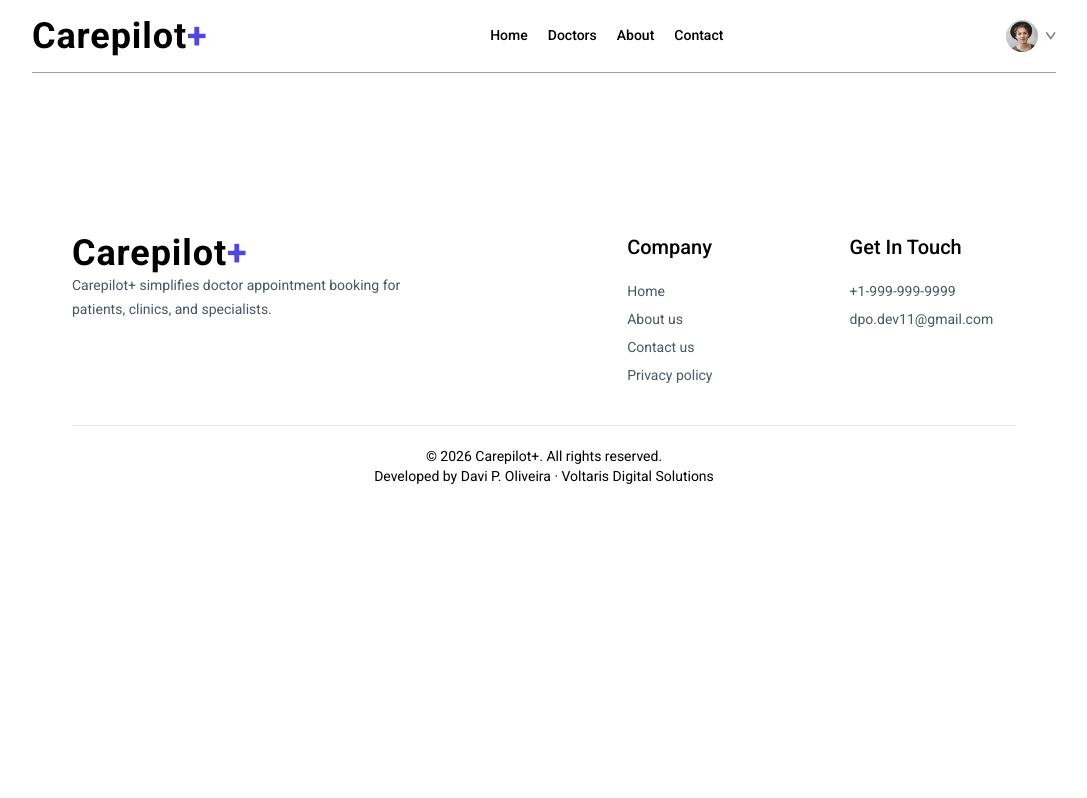
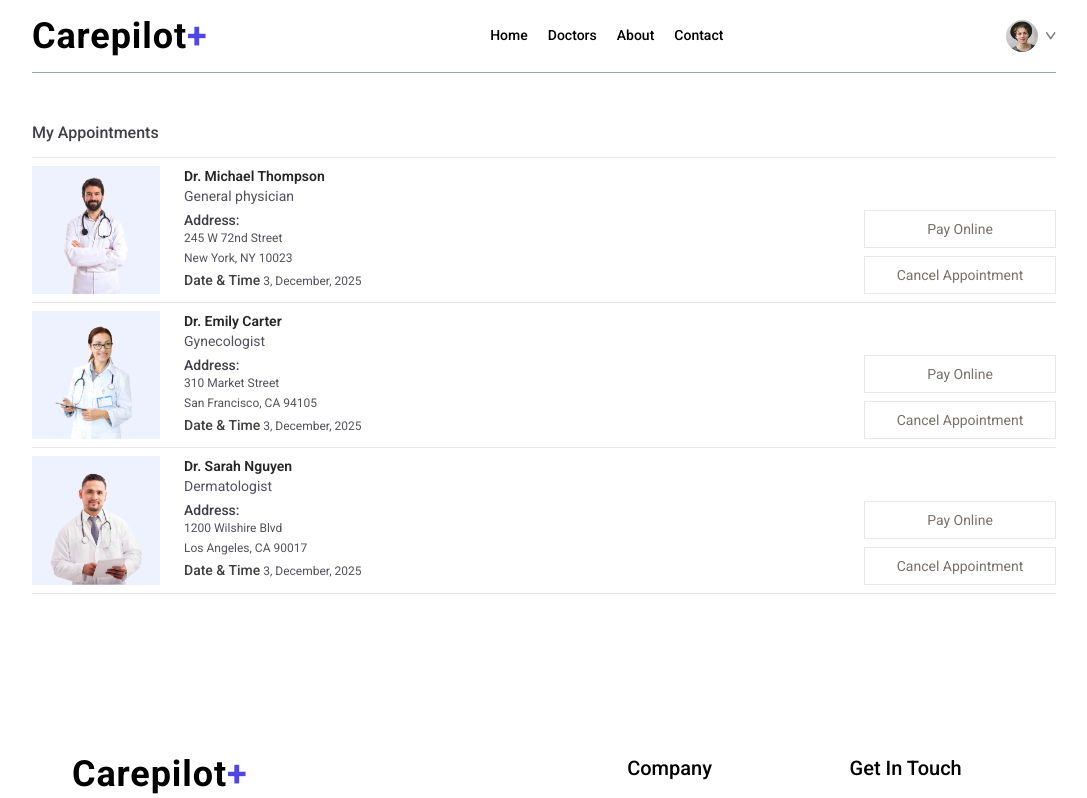
Before and after one commit to davi-p-oliveira-11/carepilot-plus, a React (Vite) app in the folder client/: page /my-appointments in a window 1280 px wide. Shown: the top 798 px of the page, without its empty margins (96-1183 px from the left). Built offline with nearby package versions, Linux system fonts and the light colour scheme.

Commit message:
feat(client): add appointments page for patients

```diff
--- a/client/src/pages/MyAppointments.jsx
+++ b/client/src/pages/MyAppointments.jsx
@@ -1,9 +1,35 @@
-import React from 'react'
+import { useContext} from 'react'
+import { AppContext } from '../context/AppContext'
 
 const MyAppointments = () => {
+
+  const { doctors } = useContext(AppContext)
+
   return (
     <div>
-
+      <p className='pb-3 mt-12 font-medium text-zinc-700 border-b'>My Appointments</p>
+      <div>
+        {doctors.slice(0,3).map((item, index) => (
+          <div className='grid grid-cols-[1fr_2fr] gap-4 sm:flex sm:gap-6 py-2 border-b' key={index}>
+            <div>
+              <img className='w-32 bg-indigo-50' src={item.image} alt="" />
+            </div>
+            <div className='flex-1 text-sm text-zinc-600'>
+              <p className='text-neutral-800 font-semibold'>{item.name}</p>
+              <p>{item.speciality}</p>
+              <p className='text-zinc-700 font-medium mt-1'>Address:</p>
+              <p className='text-xs'>{item.address.line1}</p>
+              <p className='text-xs mt-1'>{item.address.line2}</p>
+              <p className='text-xs mt-1'><span className='text-sm text-neutral-700 font-medium'>Date & Time</span> 3, December, 2025</p>
+            </div>
+            <div></div>
+            <div className='flex flex-col gap-2 justify-end'>
+              <button className='text-sm text-stone-500 text-center sm:min-w-48 py-2 border hover:bg-primary hover:text-white transition-all duration-300'>Pay Online</button>
+              <button className='text-sm text-stone-500 text-center sm:min-w-48 py-2 border hover:bg-red-600 hover:text-white transition-all duration-300'>Cancel Appointment</button>
+            </div>
+          </div>
+        ))}
+      </div>
     </div>
   )
 }
```
